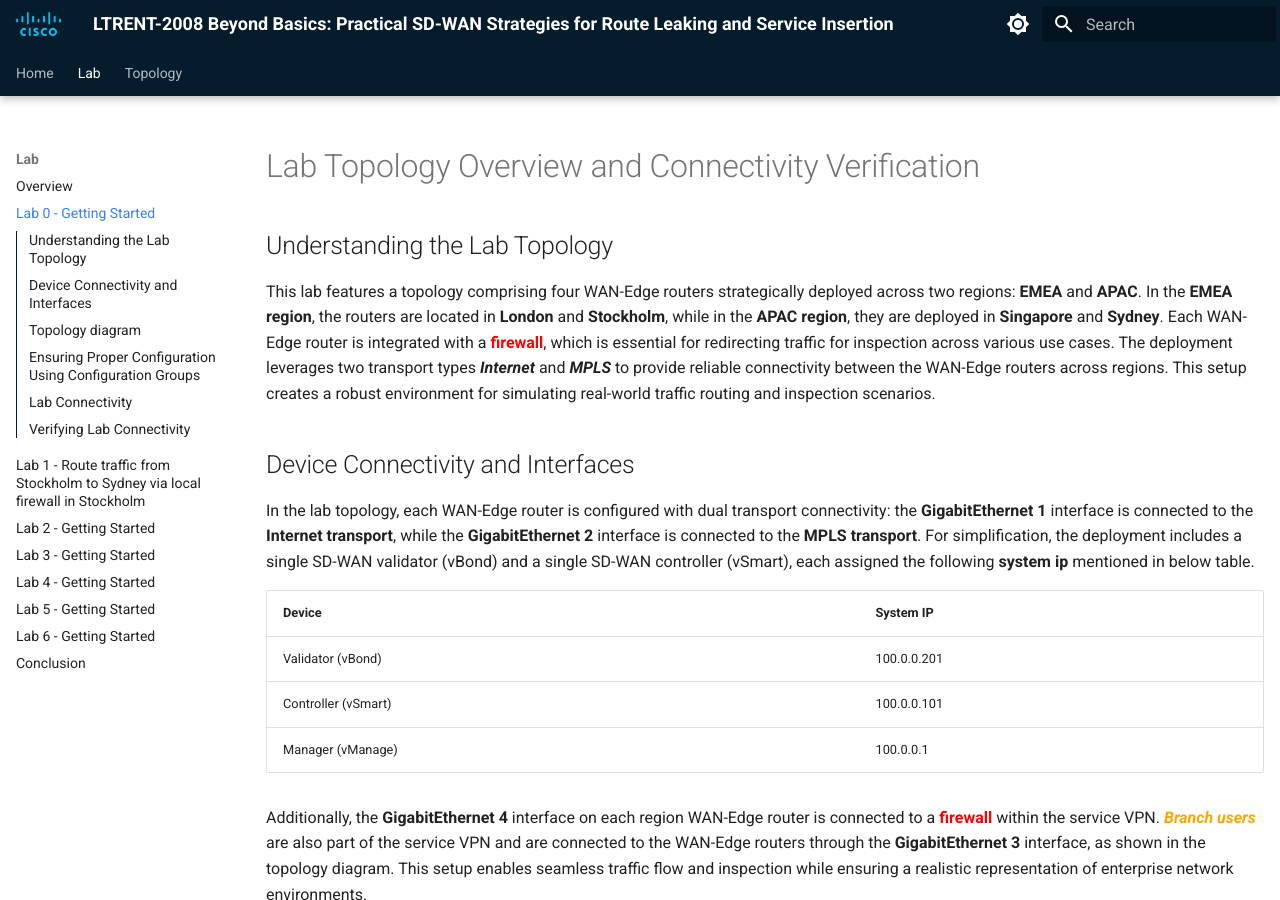
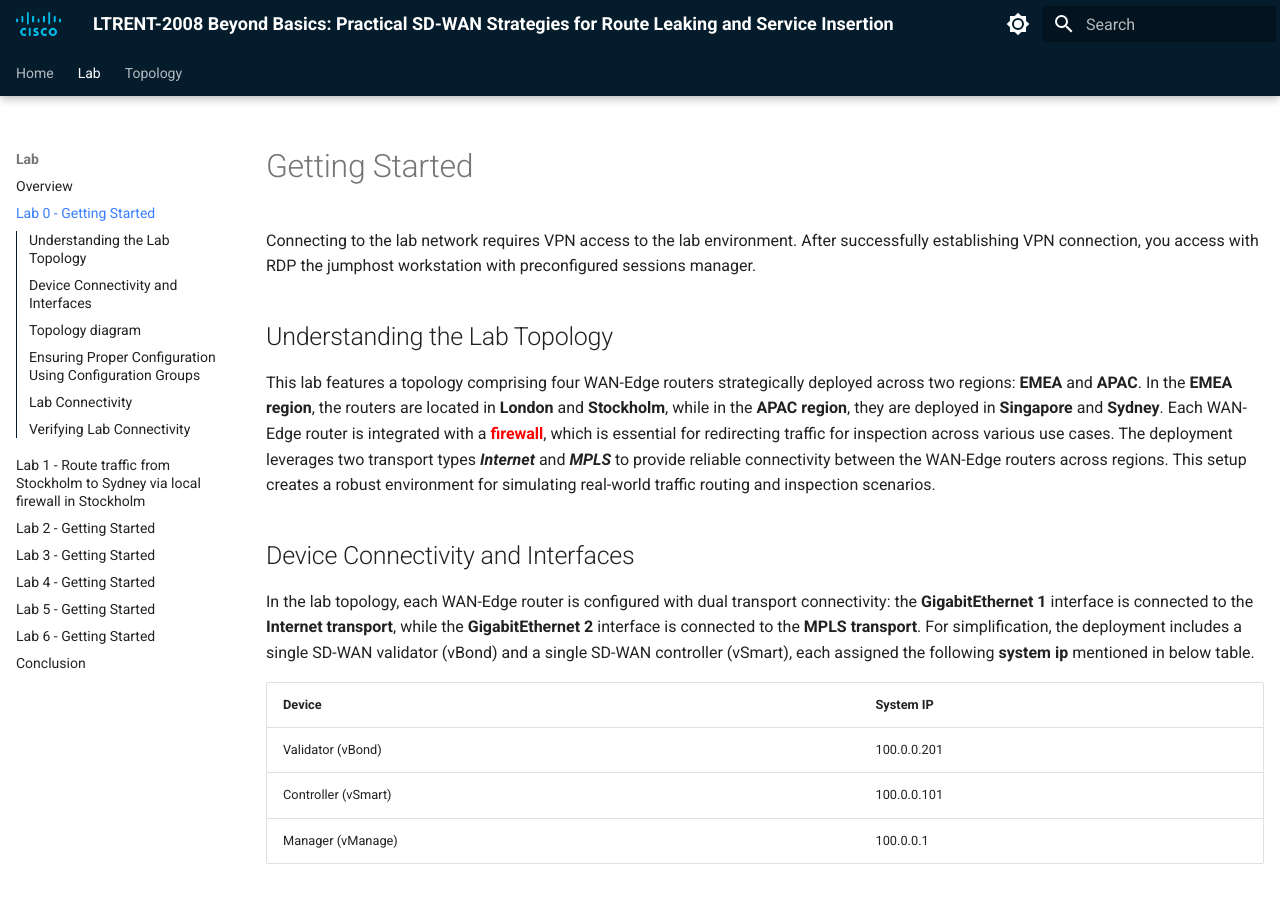
Before and after one commit to ciscodocs/ltrent-2008-clemea25, an MkDocs documentation site: the page built from docs/lab0_getting_started.md, in a window 1280 px wide and 900 px high. Built offline with MkDocs 1.6.1 and Material for MkDocs 9.7.7, drawn with Linux system fonts in a browser that asks for light colours.

Commit message:
Lab 0 Task finalized.

```diff
--- a/docs/lab0_getting_started.md
+++ b/docs/lab0_getting_started.md
@@ -1,4 +1,5 @@
-# Lab Topology Overview and Connectivity Verification
+# Getting Started
+Connecting to the lab network requires VPN access to the lab environment. After successfully establishing VPN connection, you access with RDP the jumphost workstation with preconfigured sessions manager.
 
 ## Understanding the Lab Topology
 This lab features a topology comprising four WAN-Edge routers strategically deployed across two regions: **EMEA** and **APAC**. In the **EMEA region**, the routers are located in **London** and **Stockholm**, while in the **APAC region**, they are deployed in **Singapore** and **Sydney**. Each WAN-Edge router is integrated with a <font color="red">**firewall**</font>, which is essential for redirecting traffic for inspection across various use cases. The deployment leverages two transport types ***Internet*** and ***MPLS*** to provide reliable connectivity between the WAN-Edge routers across regions. This setup creates a robust environment for simulating real-world traffic routing and inspection scenarios.
```
